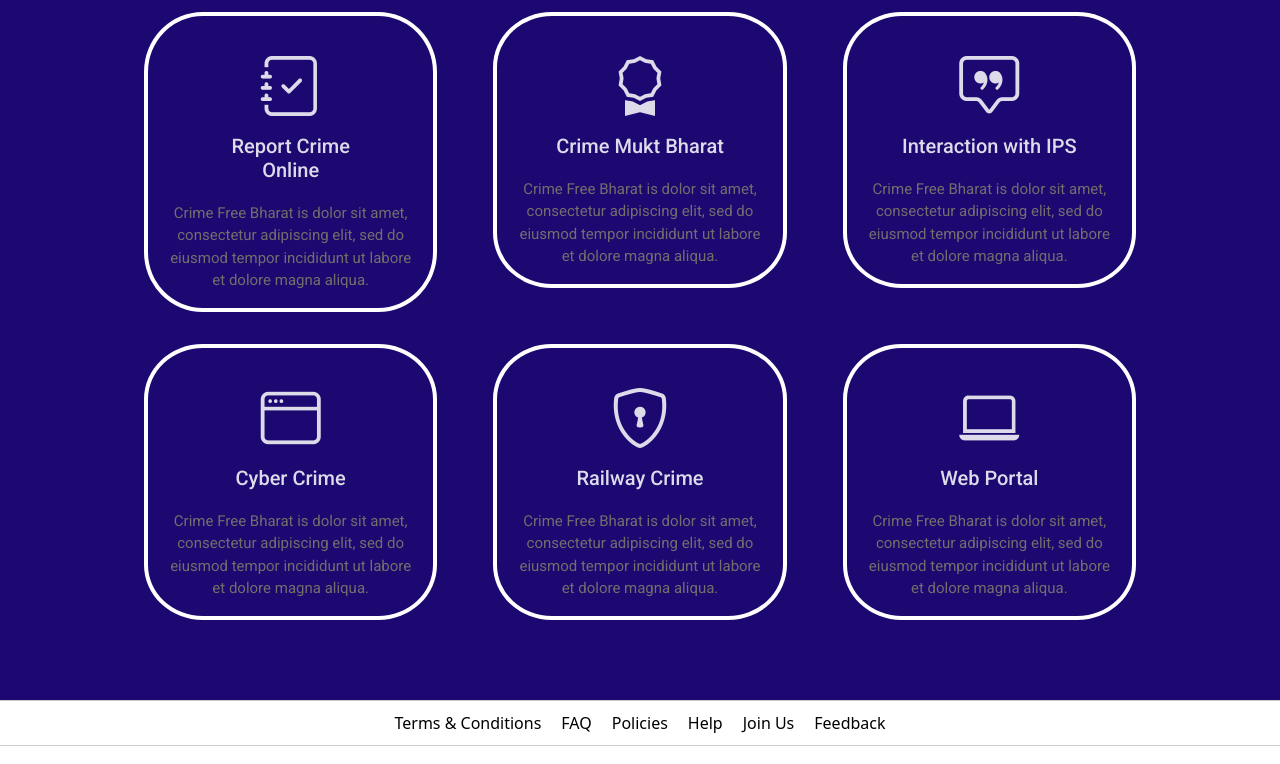
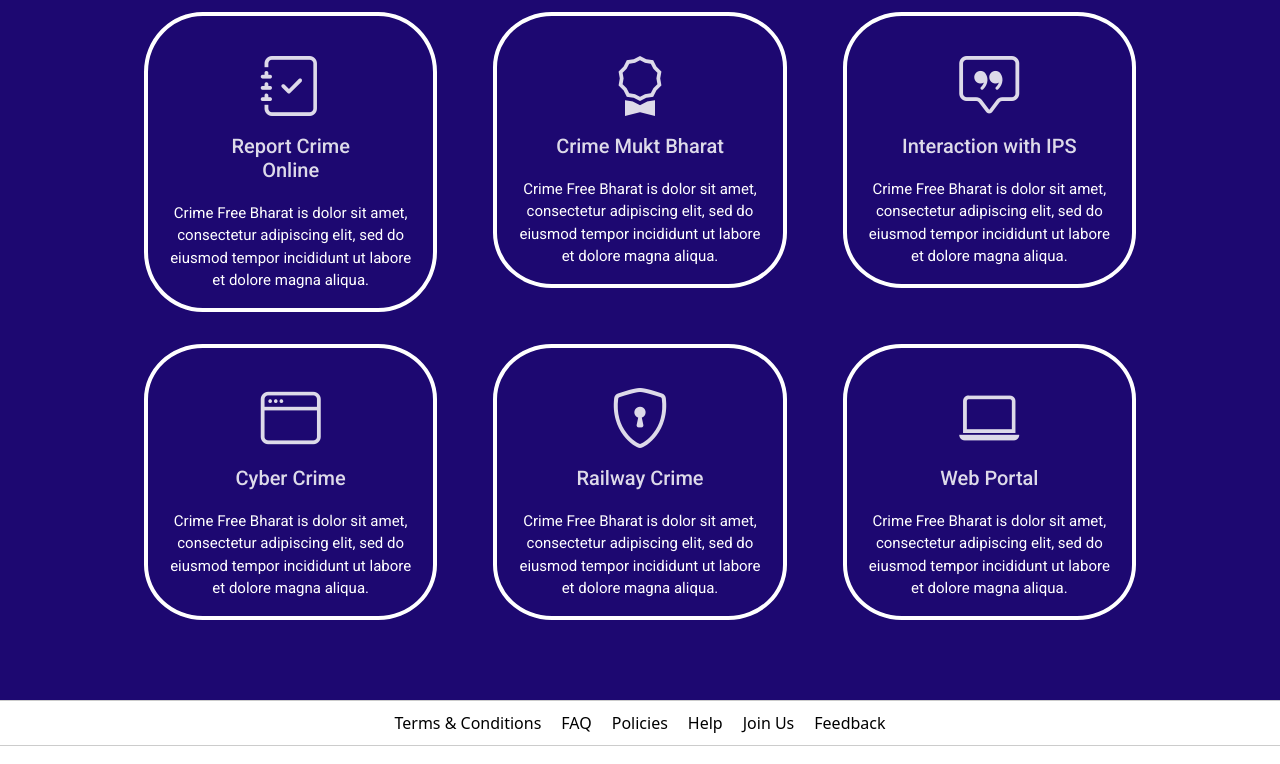
Before and after one commit to Crime-Free-Bharat/cfb_website, a React (Create React App) app in the folder client/: page /services in a window 1280 px wide. Shown: the part 482-1246 px from the top of the page. Built offline with nearby package versions, Linux system fonts and the light colour scheme.

Commit message:
Update styling

```diff
--- a/client/src/components/About.js
+++ b/client/src/components/About.js
@@ -17,7 +17,7 @@
 };
 const upperSection = {
   width: "80%",
-  fontFamily: "Roboto,Sans-serif"
+  fontFamily: "Roboto,Sans-serif",
 };
 
 const upperCards = {
--- a/client/src/components/Services.js
+++ b/client/src/components/Services.js
@@ -37,6 +37,9 @@
   color: "#fff",
   textDecoration: "none"
 };
+const servicetext = {
+  color: "#fff",
+}
 
 const Services = () => {
   return (
@@ -48,7 +51,7 @@
         </Col>
         <Col xs={12} md={8} lg={6}>
       <h5 style={aboutSection}>Our Services</h5>
-      <p>
+      <p style = {servicetext}>
         Lorem ipsum dolor sit amet, consectetur adipiscing elit, sed do eiusmod
         tempor incididunt ut labore et dolore magna aliqua. Dolor sit amet
         consectetur adipiscing elit duis tristique sollicitudin.
@@ -67,7 +70,7 @@
 
                 <Card.Title>Report Crime Online</Card.Title>
               </Button>
-              <Card.Text>
+              <Card.Text style = {servicetext}>
                 Crime Free Bharat is dolor sit amet, consectetur adipiscing
                 elit, sed do eiusmod tempor incididunt ut labore et dolore magna
                 aliqua.
@@ -82,7 +85,7 @@
                 <i style={cardImg} class="bi bi-award"></i>
                 <Card.Title>Crime Mukt Bharat</Card.Title>
               </Button>
-              <Card.Text>
+              <Card.Text style = {servicetext}>
                 Crime Free Bharat is dolor sit amet, consectetur adipiscing
                 elit, sed do eiusmod tempor incididunt ut labore et dolore magna
                 aliqua.
@@ -97,7 +100,7 @@
                 <i style={cardImg} class="bi bi-chat-square-quote"></i>
                 <Card.Title>Interaction with IPS</Card.Title>
               </Button>
-              <Card.Text>
+              <Card.Text style = {servicetext}>
                 Crime Free Bharat is dolor sit amet, consectetur adipiscing
                 elit, sed do eiusmod tempor incididunt ut labore et dolore magna
                 aliqua.
@@ -112,7 +115,7 @@
                 <i style={cardImg} class="bi bi-window"></i>
                 <Card.Title>Cyber Crime</Card.Title>
               </Button>
-              <Card.Text>
+              <Card.Text style = {servicetext}>
                 Crime Free Bharat is dolor sit amet, consectetur adipiscing
                 elit, sed do eiusmod tempor incididunt ut labore et dolore magna
                 aliqua.
@@ -127,7 +130,7 @@
                 <i style={cardImg}class="bi bi-shield-lock"></i>
                 <Card.Title>Railway Crime</Card.Title>
               </Button>
-              <Card.Text>
+              <Card.Text style = {servicetext}>
                 Crime Free Bharat is dolor sit amet, consectetur adipiscing
                 elit, sed do eiusmod tempor incididunt ut labore et dolore magna
                 aliqua.
@@ -142,7 +145,7 @@
                 <i style={cardImg} class="bi bi-laptop"></i>
                 <Card.Title>Web Portal</Card.Title>
               </Button>
-              <Card.Text>
+              <Card.Text style = {servicetext}>
                 Crime Free Bharat is dolor sit amet, consectetur adipiscing
                 elit, sed do eiusmod tempor incididunt ut labore et dolore magna
                 aliqua.
```
